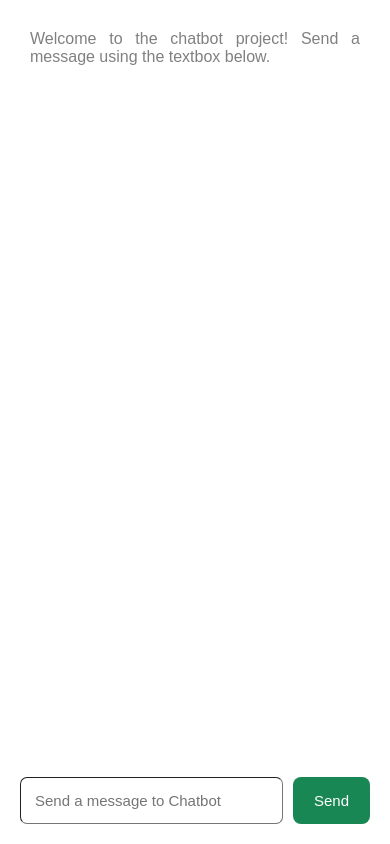
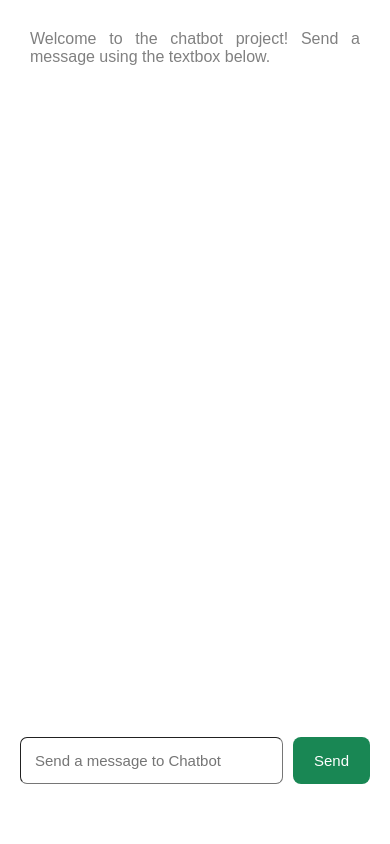
Before and after one commit to ELGWorks/Chatbot, a React (Vite) app: page / in a window 390 px wide. Built offline with nearby package versions, Linux system fonts and the light colour scheme.

Commit message:
adjust chat input container

```diff
--- a/src/components/ChatInput.css
+++ b/src/components/ChatInput.css
@@ -22,7 +22,7 @@
   display: flex;
   justify-content: center;
   width: 100%;
-  margin-bottom: 50px;
+  margin-bottom: 60px;
 }
 
 .loading-gif{
@@ -32,7 +32,7 @@
 
 @media (max-width: 640px) {
   .chat-input-container {
-    margin-bottom: 20px;
+    margin-bottom: 60px;
   }
 
   .chat-input {
```
